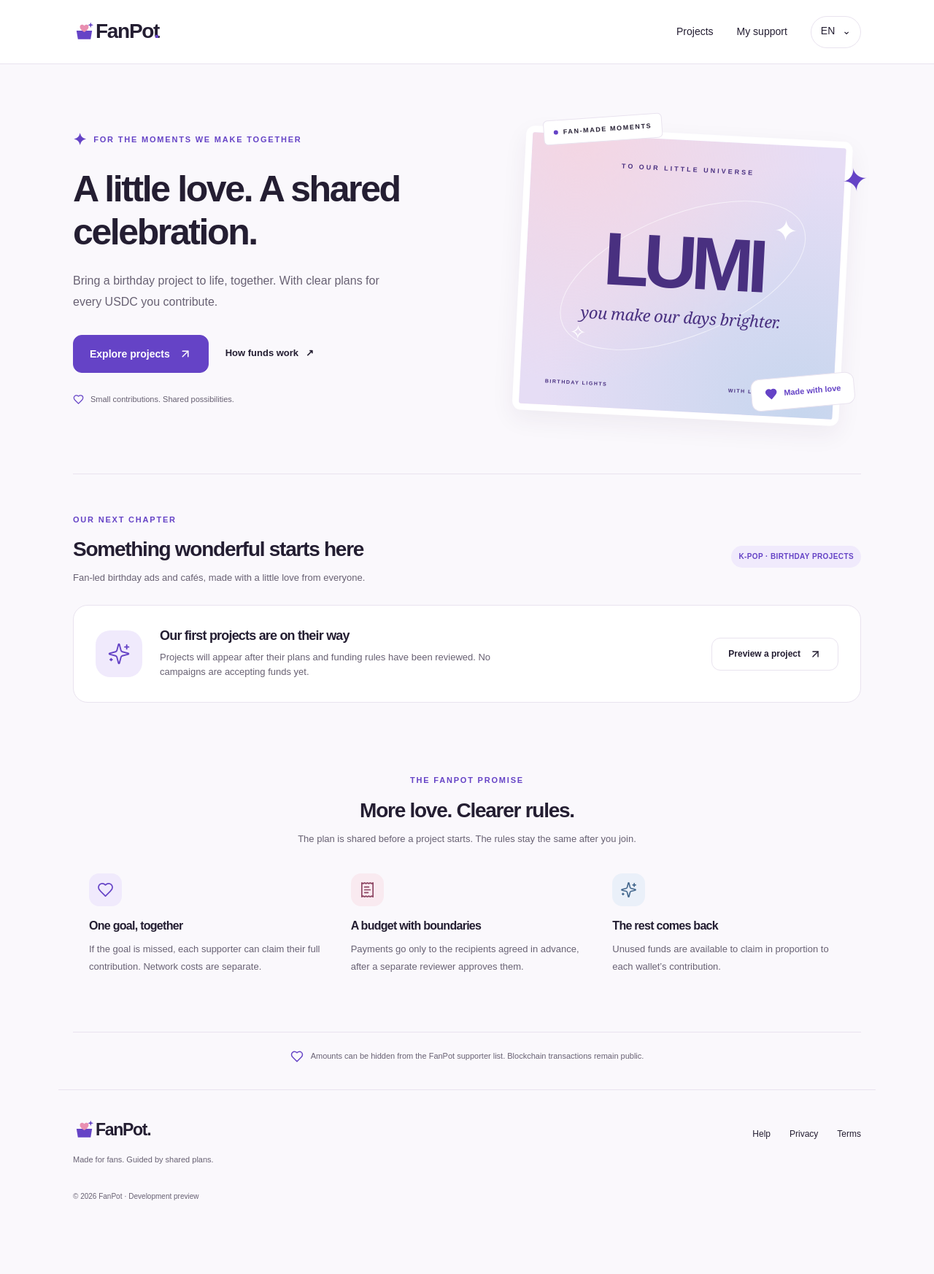
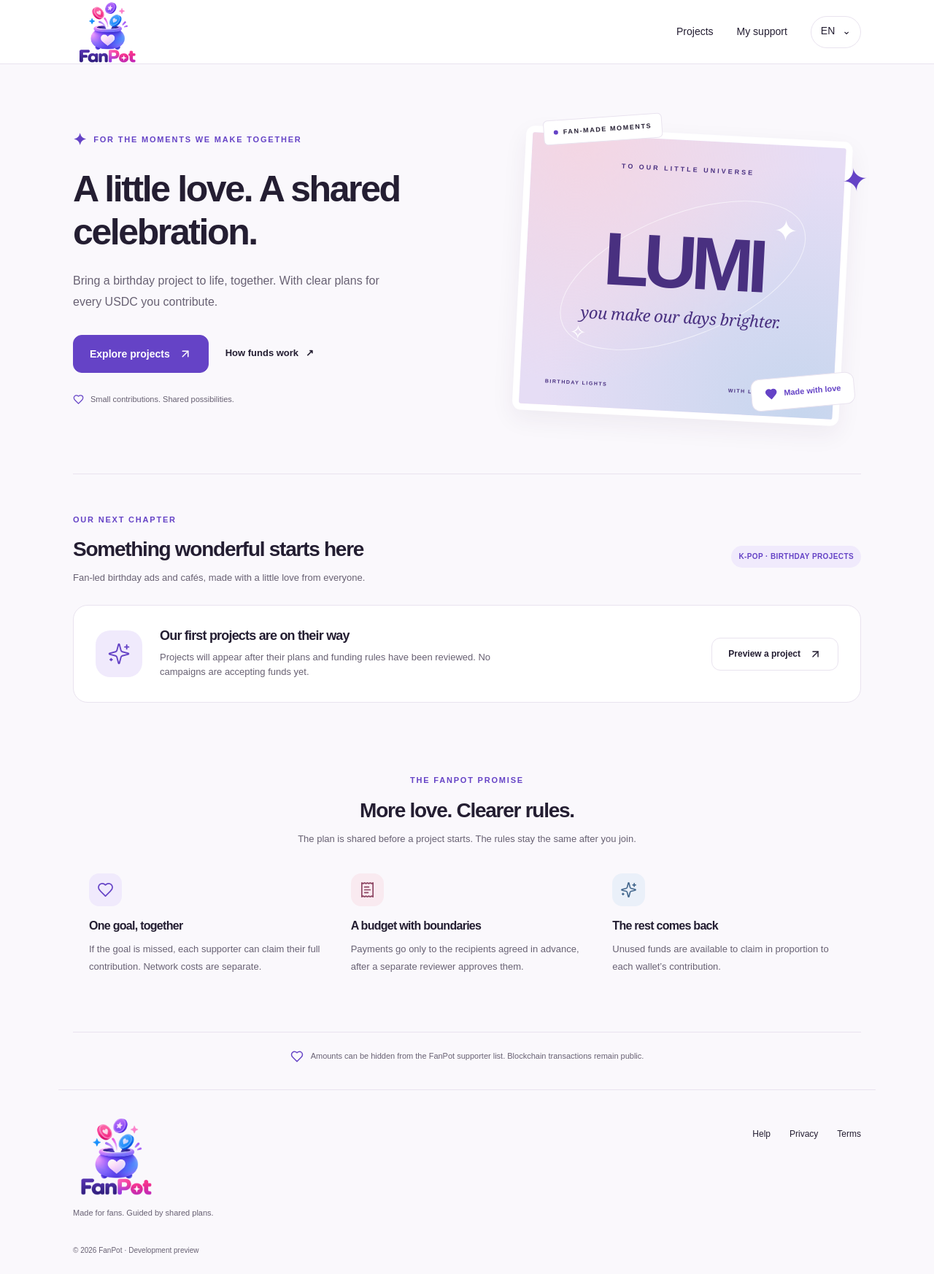
Before and after one commit to openai-lover/fanpot, a Next.js app in the folder apps/web/: page / in a window 1280 px wide. Shown: the whole page at 73% size. Before the commit the page ends 1672 px from the top, so only its background shows below. Built offline with nearby package versions, Linux system fonts and the light colour scheme.

Commit message:
style: replace header and footer logo

```diff
--- a/apps/web/components/shell.tsx
+++ b/apps/web/components/shell.tsx
@@ -1,5 +1,6 @@
 'use client';
 import Link from 'next/link';
+import Image from 'next/image';
 import { createContext, useContext, useEffect, useState } from 'react';
 import { ArrowUpRight, Heart, Sparkles, ReceiptText, ArrowLeft, Check, CircleHelp } from 'lucide-react';
 import en from '../messages/en.json';
@@ -21,13 +22,13 @@ export function Shell({ children }: { children: React.ReactNode }) {
   }
   return <I18n.Provider value={{ language, messages }}>
     <a className="skip" href="#main">{language === 'ko' ? '본문 바로가기' : 'Skip to content'}</a>
-    <header className="header"><div className="nav-wrap"><Link className="brand" href="/" aria-label="FanPot home"><Logo />FanPot<span className="brand-dot">.</span></Link>
+    <header className="header"><div className="nav-wrap"><Link className="brand" href="/" aria-label="FanPot home"><Logo /></Link>
       <nav aria-label={language === 'ko' ? '주 메뉴' : 'Main navigation'}><Link href="/" className="nav-projects">{messages.projects}</Link><Link href="/me">{messages.mySupport}</Link><button className="language" onClick={changeLanguage} aria-label={language === 'en' ? '한국어로 변경' : 'Switch to English'}>{language === 'en' ? 'EN' : 'KO'}<span aria-hidden="true">⌄</span></button></nav></div></header>
     {children}
-    <footer><div><Link href="/" className="brand small"><Logo />FanPot.</Link><p>{messages.footer}</p></div><div className="footer-links"><Link href="/help">{messages.help}</Link><Link href="/privacy">{messages.privacy}</Link><Link href="/terms">{messages.terms}</Link></div><span className="copyright">© 2026 FanPot · Development preview</span></footer>
+    <footer><div><Link href="/" className="brand small" aria-label="FanPot home"><Logo /></Link><p>{messages.footer}</p></div><div className="footer-links"><Link href="/help">{messages.help}</Link><Link href="/privacy">{messages.privacy}</Link><Link href="/terms">{messages.terms}</Link></div><span className="copyright">© 2026 FanPot · Development preview</span></footer>
   </I18n.Provider>;
 }
-function Logo() { return <svg width="31" height="32" viewBox="0 0 32 32" fill="none" aria-hidden="true"><path d="M5 15h22l-2 12H7L5 15Z" fill="#6543C6"/><path d="M16 17C5 11 11 3 16 8C21 3 27 11 16 17Z" fill="#E98FB1"/><path d="m25 3 1 3 3 1-3 1-1 3-1-3-3-1 3-1 1-3Z" fill="#6543C6"/></svg>; }
+function Logo() { return <Image src="/fanpot-logo.png" width={1312} height={1199} alt="" className="brand-logo" priority />; }
 export function RulesCard() {
   const { messages: m } = useContext(I18n);
   return <section className="rules" id="rules"><div className="section-title"><span className="eyebrow">THE FANPOT PROMISE</span><h2>{m.rulesTitle}</h2><p>{m.rulesSub}</p></div><div className="rule-grid">{[Heart, ReceiptText, Sparkles].map((Icon, i) => <article key={i}><span className={`rule-icon color-${i}`}><Icon size={23} strokeWidth={1.75}/></span><h3>{m[`rule${i + 1}` as keyof typeof m]}</h3><p>{m[`rule${i + 1}Body` as keyof typeof m]}</p></article>)}</div></section>;
```
